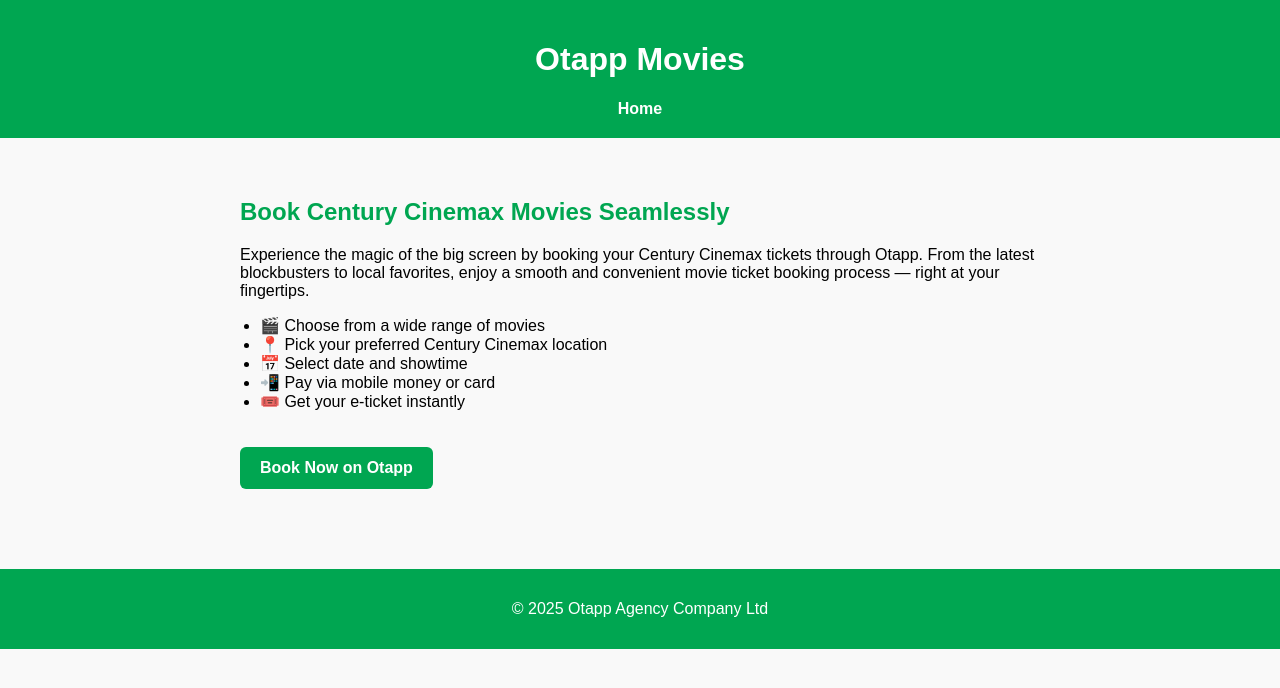
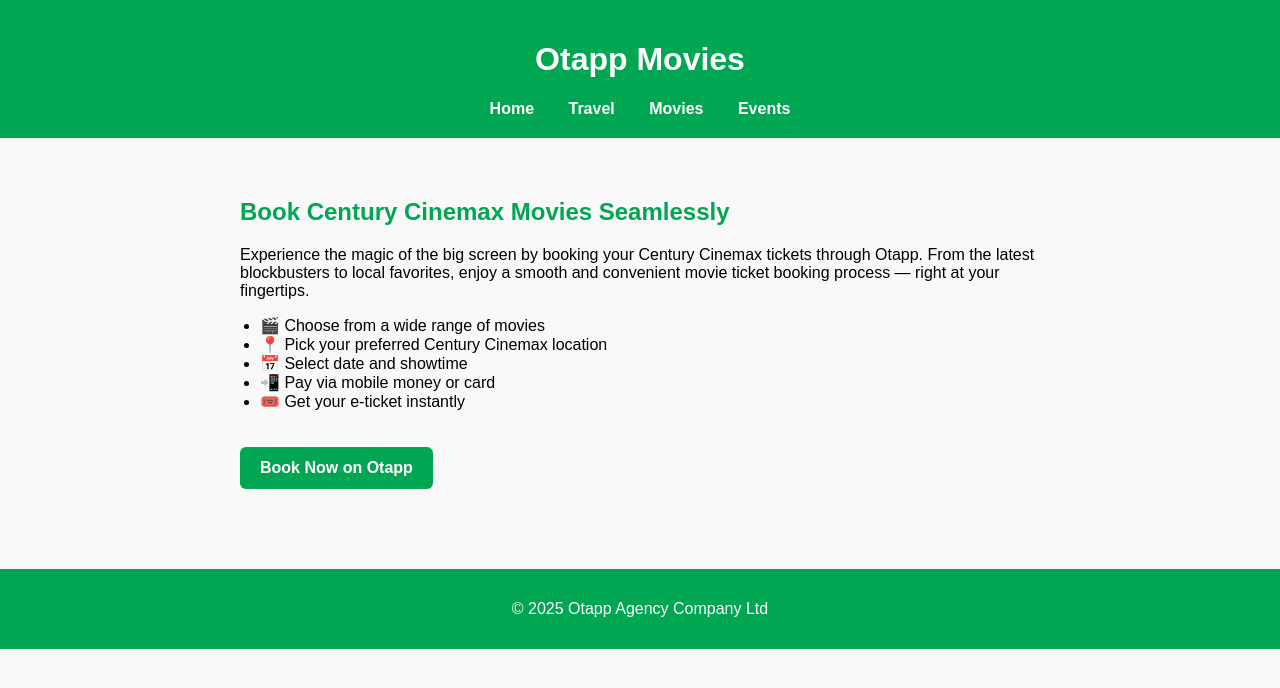
Before and after one commit to JohnAlfredOtapp/TzLifestyle, a plain HTML site: page Otappmovies.html in a window 1280 px wide. Drawn offline with Linux system fonts and the light colour scheme.

Commit message:
Update Otappmovies.html

```diff
--- a/Otappmovies.html
+++ b/Otappmovies.html
@@ -68,9 +68,13 @@
 <body>
   <header>
     <h1>Otapp Movies</h1>
-    <nav>
-      <a href="index.html">Home</a>
-    </nav>
+  <nav>
+    <a href="index.html"> Home</a>
+    <a href="#travel">Travel</a>
+    <a href="Otappmovies.html">Movies</a>
+    <a href="#events">Events</a>
+  </nav>
+
   </header>
 
   <main>
```
